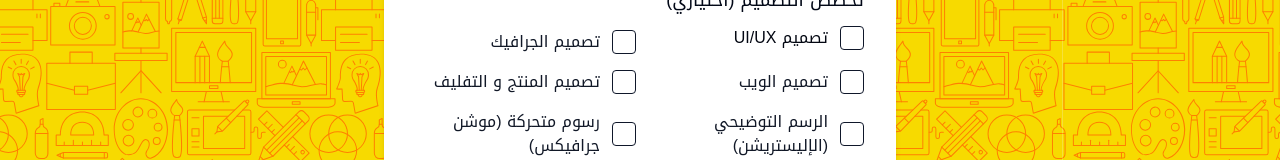
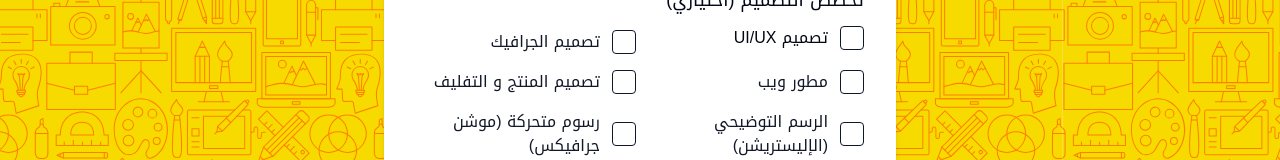
Before and after one commit to hichamaissaoui200017/form, a Next.js app: page / in a window 1280 px wide. Shown: the part 598-758 px from the top of the page. Built offline with nearby package versions, Linux system fonts and the light colour scheme; no server answers.

Commit message:
شسسش

```diff
--- a/src/components/component/form.tsx
+++ b/src/components/component/form.tsx
@@ -42,7 +42,7 @@ const [formData, setFormData] = useState<{
   const initialCheckboxState = {
     'تصميم UI/UX': false,
     'تصميم الجرافيك': false,
-    'تصميم الويب': false,
+    'مطور ويب': false,
     'تصميم المنتج و التفليف': false,
     'الرسم التوضيحي (الإليستريشن)': false,
     'رسوم متحركة (موشن جرافيكس)': false,
@@ -199,15 +199,15 @@ const messageCompleteRegistration = {
   <Checkbox
     id="web"
     name="specialty"
-    value="تصميم الويب"
-    checked={checkboxState['تصميم الويب']}
-    onCheckedChange={(checked) => handleCheckboxChange('تصميم الويب', checked)}
+    value="مطور ويب"
+    checked={checkboxState['مطور ويب']}
+    onCheckedChange={(checked) => handleCheckboxChange('مطور ويب', checked)}
   />
   <Label
     className="ml-2 text-base font-medium text-gray-900 dark:text-gray-400"
     htmlFor="web"
   >
-    تصميم الويب
+    مطور ويب
   </Label>
 </div>
 <div className="flex items-center space-x-2">
```
